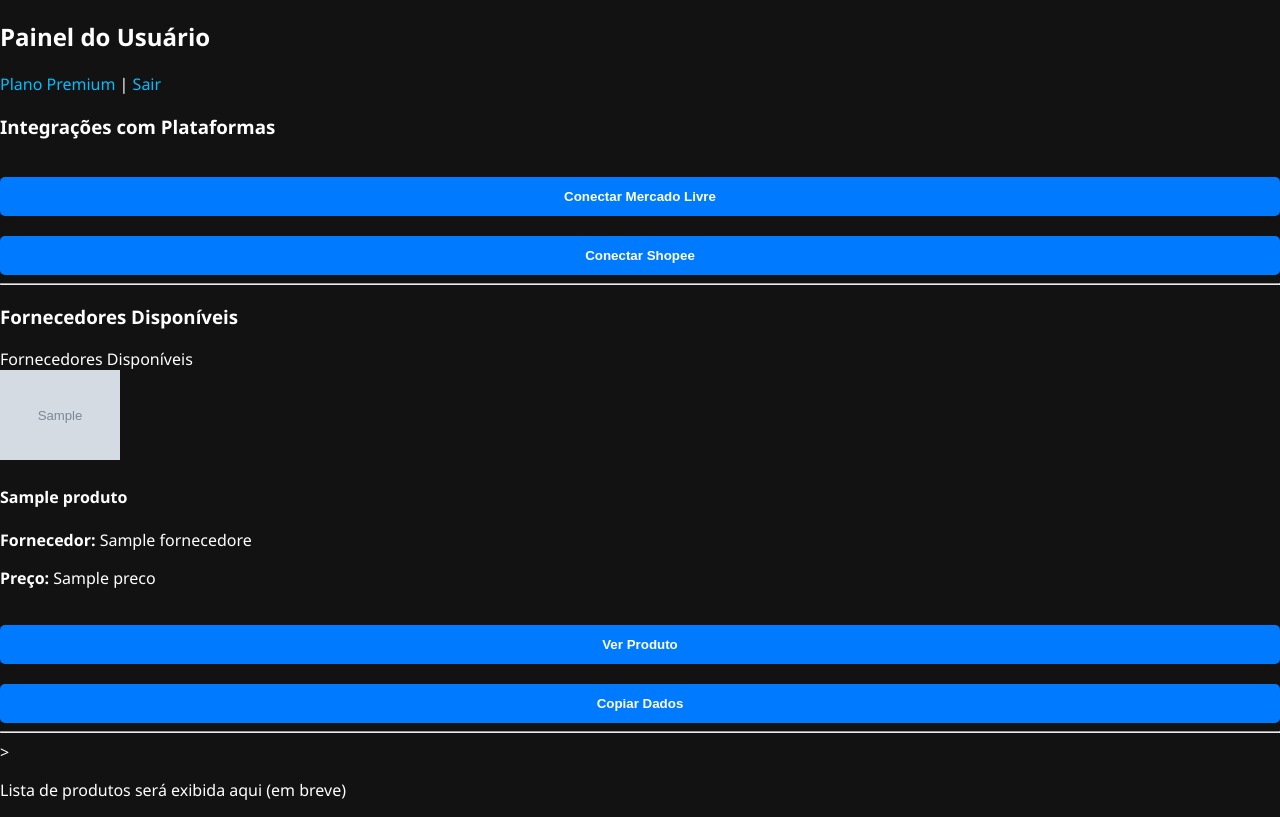
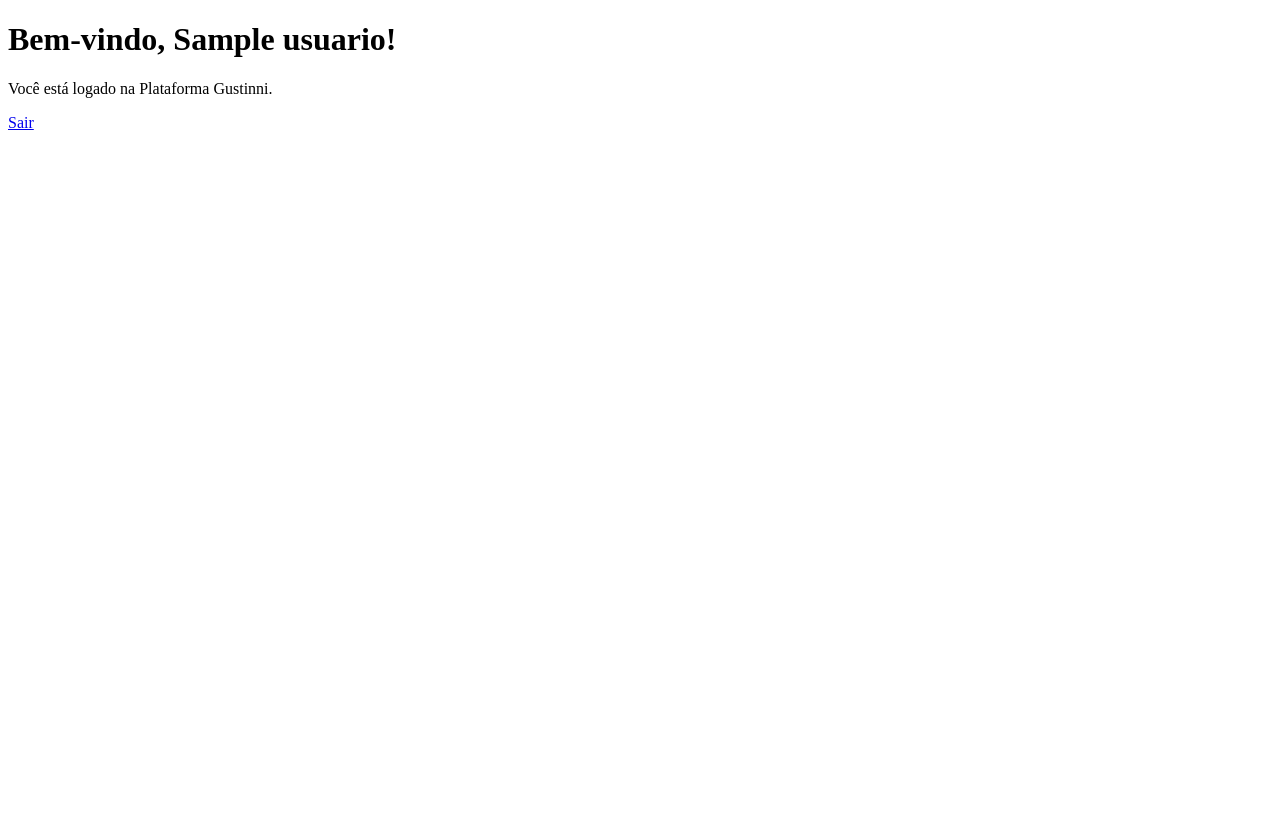
Before and after one commit to Leandrobo/gustinni_platform, a Flask app: template backend/templates/dashboard.html in a window 1280 px wide. After the commit the page ends 130 px from the top, so only its background shows below. Run offline with Flask 3, Linux system fonts and the light colour scheme; the template is opened without the code that fills it: most values are stand-ins (such as "Sample title", 1, 10 or a date in 2020); grey boxes marked "Sample" are stand-in pictures.

Commit message:
Update dashboard.html

```diff
--- a/backend/templates/dashboard.html
+++ b/backend/templates/dashboard.html
@@ -1,60 +1,12 @@
 <!DOCTYPE html>
 <html lang="pt-br">
 <head>
-    <meta charset="UTF-8">
-    <title>Painel - Gustinni</title>
-    <link rel="stylesheet" href="/static/style.css">
+  <meta charset="UTF-8">
+  <title>Dashboard - Gustinni</title>
 </head>
 <body>
-    <header>
-        <h2>Painel do Usuário</h2>
-        <nav>
-            <a href="/planos">Plano Premium</a> |
-            <a href="/logout">Sair</a>
-        </nav>
-    </header>
-    <main>
-        <h3>Integrações com Plataformas</h3>
-        <div class="integracoes">
-            <a href="/conectar/mercado-livre">
-                <button class="btn-ml">Conectar Mercado Livre</button>
-            </a>
-            <a href="/conectar/shopee">
-                <button class="btn-shopee">Conectar Shopee</button>
-            </a>
-        </div>
-
-        <hr>
-
-        <h3>Fornecedores Disponíveis</h3>
-        <div id=<h3>Fornecedores Disponíveis</h3>
-<div id="fornecedores">
-    {% for f in fornecedores %}
-    <div class="fornecedor">
-        <img src="{{ f.imagem }}" alt="{{ f.produto }}" width="120">
-        <h4>{{ f.produto }}</h4>
-        <p><strong>Fornecedor:</strong> {{ f.nome }}</p>
-        <p><strong>Preço:</strong> {{ f.preco }}</p>
-        <a href="{{ f.link }}" target="_blank">
-            <button>Ver Produto</button>
-        </a>
-        <button onclick="copiarDados('{{ f.produto }}', '{{ f.preco }}', '{{ f.link }}')">Copiar Dados</button>
-    </div>
-    <hr>
-    {% endfor %}
-</div>
-
-<script>
-function copiarDados(produto, preco, link) {
-    const texto = `Produto: ${produto}\nPreço: ${preco}\nLink: ${link}`;
-    navigator.clipboard.writeText(texto).then(() => {
-        alert("Dados copiados com sucesso!");
-    });
-}
-</script>
->
-            <p>Lista de produtos será exibida aqui (em breve)</p>
-        </div>
-    </main>
+  <h1>Bem-vindo, {{ usuario }}!</h1>
+  <p>Você está logado na Plataforma Gustinni.</p>
+  <a href="{{ url_for('auth.logout') }}">Sair</a>
 </body>
-              </html>
+</html>
```
